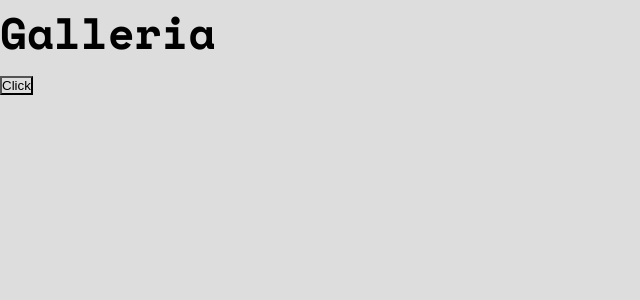
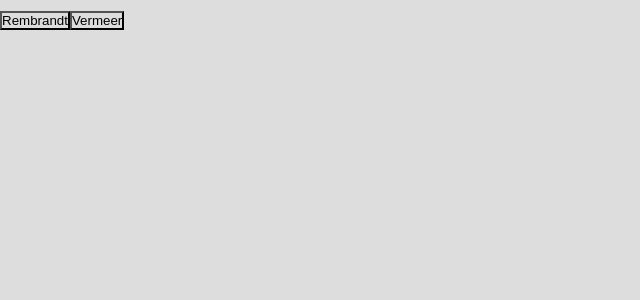
Before and after one commit to GCMoura/galleria, a React (Create React App) app: page / in a window 1280 px wide. Shown: the top 300 px of the page, without its empty margins (0-640 px from the left). Built offline with nearby package versions, Linux system fonts and the light colour scheme.

Commit message:
fix page problem

```diff
--- a/src/pages/Galleria/index.js
+++ b/src/pages/Galleria/index.js
@@ -1,17 +1,107 @@
-import React from "react";
+import React, { useState } from "react";
 import { useHistory } from "react-router";
 
 function Galleria() {
 
   const history = useHistory()
 
-  const test = history.location.state.detail
-  console.log(test)
-  return(
-    <p>Oi</p>
+  const BASE_URL = window.location.hostname.includes('localhost')
+  ? 'http://localhost:5000'
+  : 'https://rijksmuseum.herokuapp.com'
 
-  )
+  const [storeImages, setStoreImages] = useState([])
+  const [storeTitle, setStoreTitle] = useState([])
+  const [artist, setArtist] = useState('')
 
+  const arrArt = []
+  const arrArtTitle = []
+  var page = 1
+
+  function returnHome(){
+    history.push('/')
+  }
+
+  function handleSubmit(event){
+    event.preventDefault()
+    getArt()
+    // let maxPage = 0
+    // if(artist === "Rembrandt van Rijn"){
+    //   maxPage = 9
+    //   getArt(maxPage)
+    // } else if(artist === "Johannes Vermeer"){
+    //   maxPage = 8
+    //   getArt(maxPage)
+    // } else if(artist === 'Jan Havicksz. Steen'){
+    //   maxPage = 7
+    //   getArt(maxPage)
+    // } else if(artist === 'Vincent van Gogh'){
+    //   maxPage = 1
+    //   getArt(maxPage)
+    // }
+  }
+
+  function getArt(maxPage){
+    try {
+      fetch(`${BASE_URL}/${page}`)
+      .then(response => {
+        return response.json()
+      })
+      .then(data => {
+        console.log(page)
+        for(let index in data.artObjects){
+          let id = data.artObjects[index].id.split('-')
+          if(id[1] === 'SK'){
+            if(data.artObjects[index].webImage !== null && data.artObjects[index].hasImage){
+              // console.log(data.artObjects[index].principalOrFirstMaker)
+              if( data.artObjects[index].principalOrFirstMaker === artist){
+                console.log(artist, page)
+                arrArt.push(data.artObjects[index].webImage.url)
+                arrArtTitle.push(data.artObjects[index].title)
+              }
+            }
+          }
+        }
+
+        console.log('page - ', page)
+        page++
+        if(page <= Math.floor(data.count / 100 + 1) && page <= 7){
+          getArt()
+        } else {
+          page = 1
+          setStoreImages(arrArt)
+          setStoreTitle(arrArtTitle)
+        }
+
+      })
+    } catch (error) {
+      console.log(error)
+    }
+  }
+
+  return (
+    <>
+      <h1>Galleria</h1>
+      <button onClick={getArt}>Home</button>
+
+      <form onSubmit={handleSubmit}>
+        <input type='submit' value="Rembrandt van Rijn" onClick={(event) => { setArtist(event.target.value) }} />
+        <input type='submit' value="Johannes Vermeer" onClick={(event) => { setArtist(event.target.value) }} />
+        <input type='submit' value="Vincent van Gogh" onClick={(event) => { setArtist(event.target.value) }} />
+        <input type='submit' value="Jan Havicksz. Steen" onClick={(event) => { setArtist(event.target.value) }} />
+      </form>
+      {
+        storeImages.map((img, index) => {
+
+          return (
+            <main key={index}>
+              <img  src={img} alt='' width='300' height='300' />
+              <h3> {storeTitle[index] } </h3>
+            </main>
+          )
+        })
+      }
+    </>
+  );
 }
 
 export default Galleria
--- a/src/pages/Home/index.js
+++ b/src/pages/Home/index.js
@@ -1,70 +1,28 @@
 import { useState } from 'react'
+import { useHistory } from 'react-router'
 
-function App() {
+function Home() {
 
-  const BASE_URL = window.location.hostname.includes('localhost')
-  ? 'http://localhost:5000'
-  : 'https://rijksmuseum.herokuapp.com'
+  const history = useHistory()
 
-  const [storeImages, setStoreImages] = useState([])
-  const [storeTitle, setStoreTitle] = useState([])
-  const arrArt = []
-  const arrArtTitle = []
-  var page = 1
+  const [artist, setArtist] = useState('')
 
-  function getArt(){
-    try {
-      fetch(`${BASE_URL}/${page}`)
-      .then(response => {
-        return response.json()
-      })
-      .then(data => {
-        // console.log(data.artObjects)
-        for(let index in data.artObjects){
-          let id = data.artObjects[index].id.split('-')
-          if(id[1] === 'SK'){
-            if(data.artObjects[index].webImage !== null && data.artObjects[index].hasImage){
-              if( data.artObjects[index].principalOrFirstMaker === 'Rembrandt van Rijn'){
-                arrArt.push(data.artObjects[index].webImage.url)
-                arrArtTitle.push(data.artObjects[index].title)
-              }
-            }
-          }
-        }
-
-        console.log('page - ', page)
-        page++
-        if(page <= Math.floor(data.count / 100 + 1) && page <= 9){
-          getArt()
-        } else {
-          page = 1
-          setStoreImages(arrArt)
-          setStoreTitle(arrArtTitle)
-        }
-
-      })
-    } catch (error) {
-      console.log(error)
-    }
+  function showGalleria(event){
+    event.preventDefault()
+    console.log(artist)
+    history.push({
+      pathname: "/galleria",
+      state: {
+        artist: artist,
+      }
+    })
   }
 
-  return (
-    <>
-      <h1>Galleria</h1>
-      <button onClick={getArt}>Click</button>
-      {
-        storeImages.map((img, index) => {
-
-          return (
-            <main key={index}>
-              <img  src={img} alt='' width='300' height='300' />
-              <h3> {storeTitle[index] } </h3>
-            </main>
-          )
-        })
-      }
-    </>
-  );
+  return(
+    <form onSubmit={showGalleria}>
+      <input type='submit' value="Rembrandt" onClick={(event) => { setArtist(event.target.value) }} />
+      <input type='submit' value="Vermeer" onClick={(event) => { setArtist(event.target.value) }} />
+    </form>
+  )
 }
-
-export default App;
+export default Home;
```
